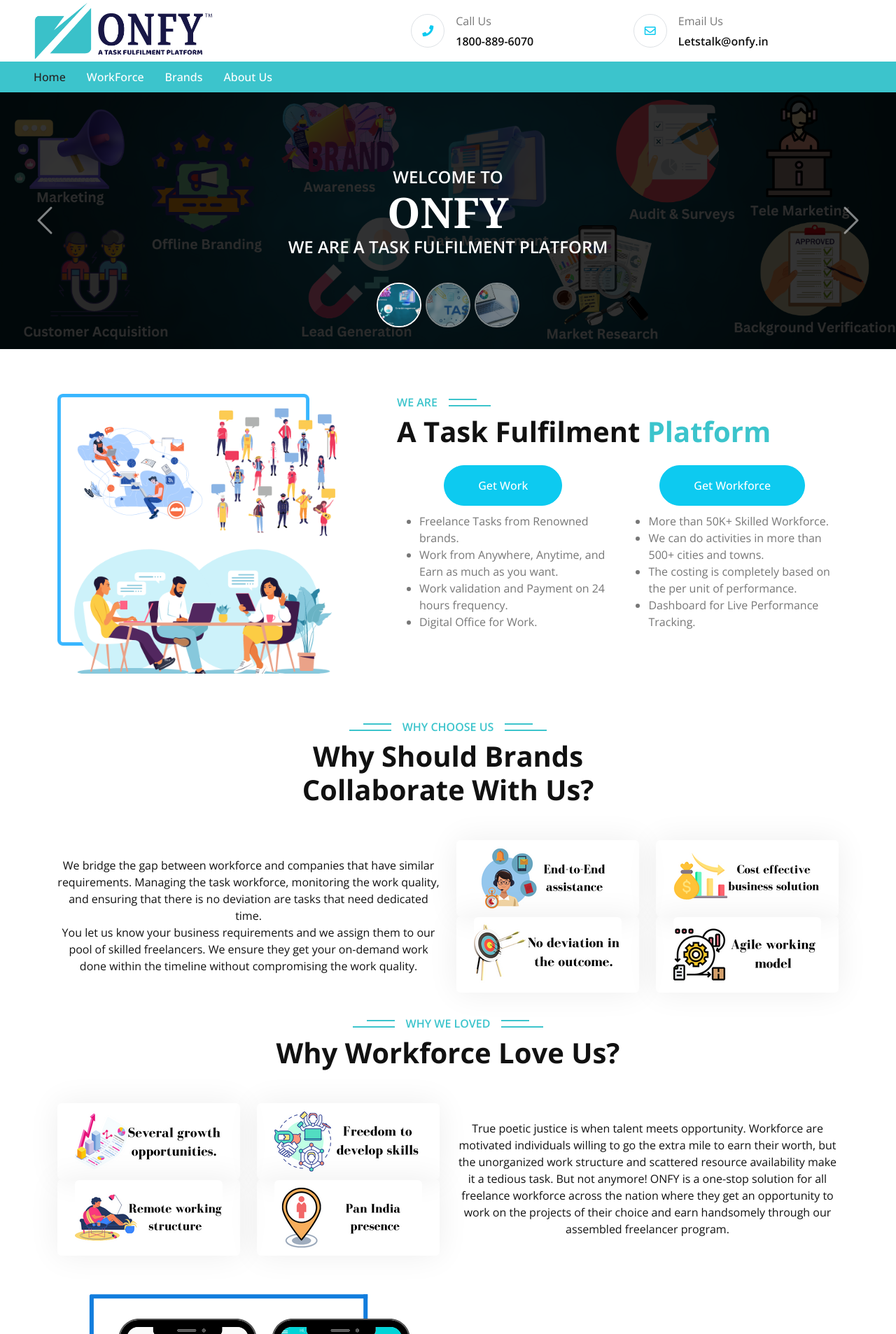
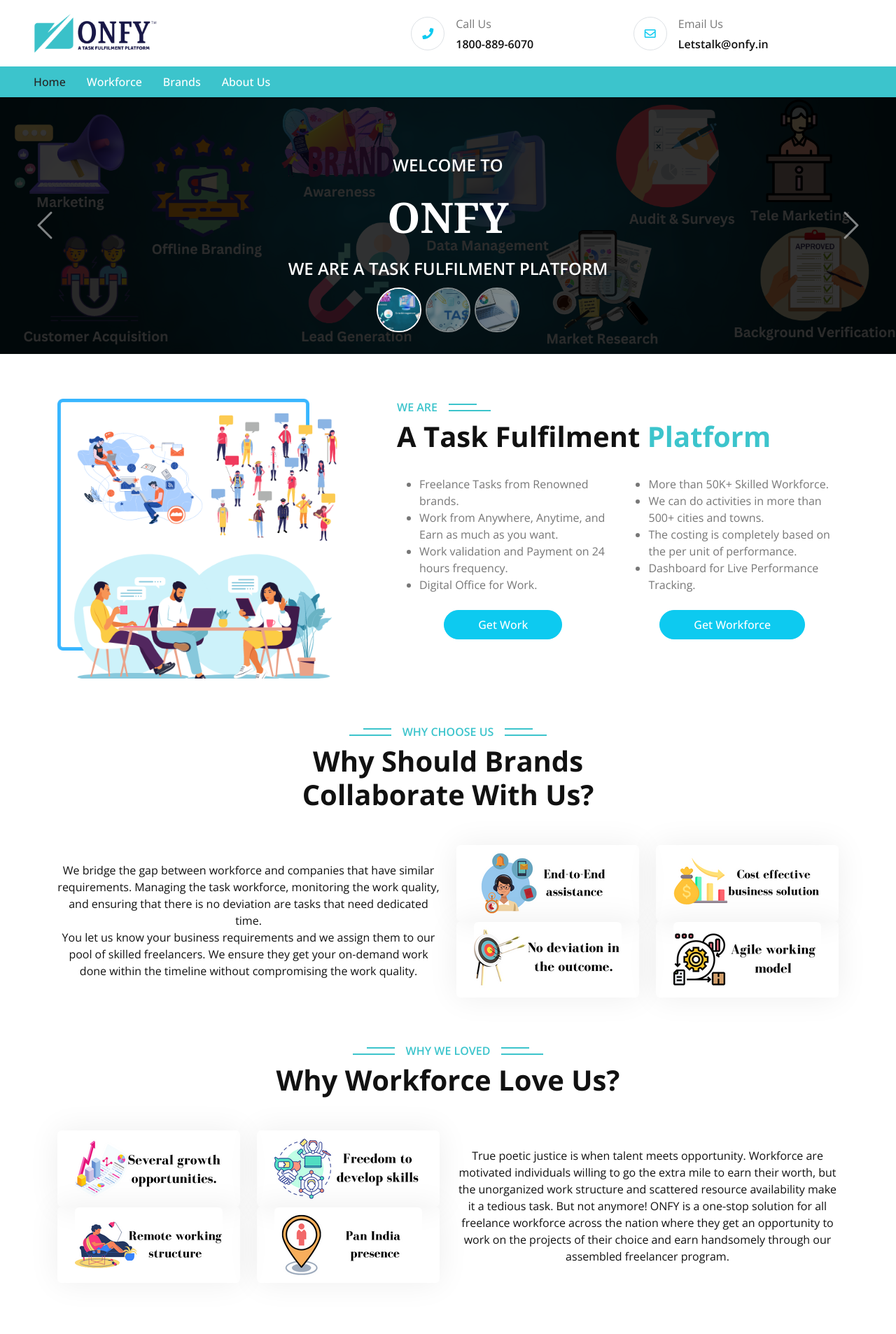
Before and after one commit to er-anupam-kumar/onfy-web, a PHP site: page / in a window 1280 px wide. Shown: the top 1907 px of the page at 70% size. Run offline with PHP 8.4, Linux system fonts and the light colour scheme; some libraries are stand-ins or nearby versions.

Commit message:
On meeting Changes

```diff
--- a/about.php
+++ b/about.php
@@ -6,10 +6,7 @@
         <div class="container text-center py-5">
             <h1 class=" text-white animated slideInDown mb-3" style="font-family:Cambria, Cochin, Georgia, Times, 'Times New Roman', serif; font-size:60px;">About Us</h1>
             <nav aria-label="breadcrumb animated slideInDown">
-                <ol class="breadcrumb justify-content-center mb-0">
-                    <li class="breadcrumb-item"><a class="text-white" href="index.php">Home</a></li>
-                    <li class="breadcrumb-item text-primary active" aria-current="page">About Us</li>
-                </ol>
+
             </nav>
         </div>
     </div>
--- a/assets/css/style.css
+++ b/assets/css/style.css
@@ -202,6 +202,9 @@
 
 
 /*** Section Title ***/
+
+
+
 .section-title {
     position: relative;
     display: inline-block;
@@ -488,9 +491,17 @@
 }
 
 .footer .btn.btn-link:hover {
-    color:#009CFF;
+    color: var(--primary);
     letter-spacing: 1px;
     box-shadow: none;
+}
+
+.footer a{
+    color: var(--light);
+}
+
+.footer a:hover{
+    color: var(--primary);
 }
 
 .footer .copyright {
@@ -504,7 +515,7 @@
 }
 
 .footer .copyright a:hover {
-    color: #009CFF;
+    color: var(--primary);
 }
 
 /*** Project ***/
@@ -514,7 +525,9 @@
 }
 
 .project2 .nav .nav-link.active {
-    background: var(--primary);
+    background: rgb(0,232,255);
+    background: linear-gradient(90deg, rgba(60,196,204,1) 0%, rgba(85,180,255,0.9864320728291317) 35%, rgba(60,196,204,1) 100%);
+
 }
 
 .project2 .nav .nav-link.active h3 {
--- a/brands.php
+++ b/brands.php
@@ -5,11 +5,7 @@
         <div class="container text-center py-5">
             <h1 class=" text-white animated slideInDown mb-3" style="font-family:Cambria, Cochin, Georgia, Times, 'Times New Roman', serif; font-size:60px;">Brands</h1>
             <nav aria-label="breadcrumb animated slideInDown">
-                <ol class="breadcrumb justify-content-center mb-0">
-                    <li class="breadcrumb-item"><a class="text-white" href="index.php">Home</a></li>
 
-                    <li class="breadcrumb-item text-primary active" aria-current="page">Brands</li>
-                </ol>
             </nav>
         </div>
     </div>
--- a/footer.php
+++ b/footer.php
@@ -1,6 +1,6 @@
 
     <!-- Footer Start -->
-    <div class="container-fluid bg-dark text-body footer mt-5 pt-2 wow fadeIn" data-wow-delay="0.1s">
+    <div class="container-fluid bg-dark text-body footer mt-5 pt-4 wow fadeIn" data-wow-delay="0.1s">
         <div class="container ">
             <div class="row g-5">
                 <div class="col-lg-3 col-md-6">
@@ -10,7 +10,7 @@
                     <p class="mb-2"><i class="fa fa-envelope me-3"></i> <a href="mailto:letstalk@onfy.in"> Letstalk@onfy.in </a> </p>
                 </div>
                 <div class="col-lg-5 col-md-6">
-                <h5 class="text-light mt-2 mb-2"> <a href="https://www.google.com/maps/place//data=!4m3!3m2!1s0x396db5ef48bb9171:0x1ee9735aed849d9c!12e1?source=g.page.m.ia._&laa=nmx-review-solicitation-ia2" target="_blank" > Corporate Office </a></h5>
+                <h5 class="maincolor mt-2 mb-2"> <a href="https://www.google.com/maps/place//data=!4m3!3m2!1s0x396db5ef48bb9171:0x1ee9735aed849d9c!12e1?source=g.page.m.ia._&laa=nmx-review-solicitation-ia2" target="_blank" > Corporate Office </a></h5>
                     <p><i class="fa fa-map-marker-alt me-3"></i>LG-11, Ground Floor, JTM Mall, near Jagatpura Flyover, Model Town, Malviya Nagar, Jaipur, Rajasthan, INDIA - 302017</p>
 
 
@@ -20,7 +20,7 @@
 
                 </div>
                 <div class="col-lg-4 col-md-6">
-                <h5 class="text-primary mt-2 mb-2">Quick Links</h5>
+                <h5 class=" mt-2 mb-2">Quick Links</h5>
                 <div class="row">
                     <div class="col-lg-6">
                     <a class="btn btn-link" href="https://www.onfy.in/login">Login</a>
@@ -35,7 +35,7 @@
                     </div>
                     <div class="d-flex pt-2 mb-2">
                         <a class="btn btn-square btn-outline-secondary rounded-circle me-1" href="https://www.instagram.com/joinonfy/" target="_blank"><i class="fab fa-instagram"></i></a>
-                        <a class="btn btn-square btn-outline-secondary rounded-circle me-1" href="#" target="_blank"><i class="fab fa-twitter"></i></a>
+                        <!-- <a class="btn btn-square btn-outline-secondary rounded-circle me-1" href="#" target="_blank"><i class="fab fa-twitter"></i></a> -->
                         <a class="btn btn-square btn-outline-secondary rounded-circle me-1" href="https://www.facebook.com/joinonfy" target="_blank"><i class="fab fa-facebook-f"></i></a>
                         <a class="btn btn-square btn-outline-secondary rounded-circle me-1" href="https://www.youtube.com/channel/UCOOLrKiUq6-oFiEZNZRaaTQ" target="_blank"><i class="fab fa-youtube"></i></a>
                         <a class="btn btn-square btn-outline-secondary rounded-circle me-0" href="https://www.linkedin.com/company/joinonfy/" target="_blank"><i class="fab fa-linkedin-in"></i></a>
@@ -68,7 +68,7 @@
 
 
     <!-- Back to Top -->
-    <a href="#" class="btn btn-lg btn-primary btn-lg-square rounded-circle back-to-top"><i class="bi bi-arrow-up"></i></a>
+    <a style="background-color: #3cc4cc;" href="#" class="btn btn-lg btn-lg-square rounded-circle back-to-top"><i class="bi bi-arrow-up"></i></a>
 
 
     <!-- JavaScript Libraries -->
--- a/header.php
+++ b/header.php
@@ -40,12 +40,12 @@
 
 
     <!-- Brand & Contact Start -->
-    <div class="container-fluid  px-5 wow fadeIn" data-wow-delay="0.1s">
+    <div class="container-fluid  px-5 py-3 wow fadeIn" data-wow-delay="0.1s">
         <div class="row align-items-center top-bar">
             <div class="col-lg-4 col-md-12 text-center text-lg-start mt-1 mb-1">
                 <a href="" class="navbar-brand m-0 p-0">
 
-                    <img src="assets/img/ONFY-Logo (1).png" style="height: 80px;" alt="ONFY Logo" >
+                    <img src="assets/img/ONFY-Logo (1).png" style="height: 55px;" alt="ONFY Logo" >
                 </a>
             </div>
             <div class="col-lg-8 col-md-7 d-none d-lg-block">
@@ -96,7 +96,7 @@
         <div class="collapse navbar-collapse" id="navbarCollapse">
             <div class="navbar-nav me-auto py-3 p-lg-0">
                 <a href="index.php" class="nav-item nav-link active">Home</a>
-                <a href="workforce.php" class="nav-item nav-link">WorkForce</a>
+                <a href="workforce.php" class="nav-item nav-link">Workforce</a>
 
                 <!-- <div class="nav-item dropdown">
                     <a href="#" class="nav-link dropdown-toggle" data-bs-toggle="dropdown">Products</a>
--- a/index.php
+++ b/index.php
@@ -20,8 +20,8 @@
                     <img class="w-100" src="assets/img/slider1ani.png" alt="Welcome to ONFY">
                     <div class="carousel-caption">
                         <div class="p-3" style="max-width: 900px;">
-                            <h4 class="text-white text-uppercase mb-0 animated zoomIn">Welcome To </h4>
-                            <h1 class=" text-white mb-0 animated zoomIn" style="font-family:Cambria, Cochin, Georgia, Times, 'Times New Roman', serif; font-size:60px;">ONFY</h1>
+                            <h4 class="text-white text-uppercase mb-4 animated zoomIn">Welcome To </h4>
+                            <h1 class=" text-white text-uppercase mb-4 animated zoomIn" style="font-family:Cambria, Cochin, Georgia, Times, 'Times New Roman', serif; font-size:60px;">ONFY</h1>
                             <h4 class="text-white text-uppercase mb-4 animated zoomIn">We Are A Task Fulfilment Platform </h4>
                         </div>
                     </div>
@@ -31,8 +31,9 @@
                     <div class="carousel-caption">
                         <div class="p-3" style="max-width: 900px;">
 
-
-                            <h2 class="text-white  mb-4 animated zoomIn">Bridging the gap between Workforce and Companies</h2>
+                            <h4 class="text-white text-uppercase mb-4 animated zoomIn">Bridging the gap </h4>
+                            <h1 class="text-white text-uppercase mb-4 animated zoomIn" style="font-family:Cambria, Cochin, Georgia, Times, 'Times New Roman', serif; font-size:60px;"> Between </h1>
+                            <h4 class="text-white text-uppercase mb-4 animated zoomIn">Workforce and Companies</h4>
                         </div>
                     </div>
                 </div>
@@ -41,7 +42,8 @@
                     <div class="carousel-caption">
                         <div class="p-3" style="max-width: 900px;">
                             <h4 class="text-white text-uppercase mb-4 animated zoomIn">Work from</h4>
-                            <h2 class="text-white text-uppercase mb-4 animated zoomIn"> Anywhere, Anytime, and Earn as much as you want</h2>
+                            <h1 class="text-white text-uppercase mb-4 animated zoomIn" style="font-family:Cambria, Cochin, Georgia, Times, 'Times New Roman', serif; font-size:60px;"> Anywhere, Anytime </h1>
+                            <h4 class="text-white text-uppercase mb-4 animated zoomIn">And Earn as much as you want</h4>
                         </div>
                     </div>
                 </div>
@@ -79,26 +81,27 @@
                         <h2 class="display-6 mb-4">A Task Fulfilment <span class="maincolor">Platform</span></h2>
                             <div class="row">
                                 <div class="col-lg-6">
-                                    <div class="text-center">
-                                <a class="btn btn-info rounded-pill py-3 px-5 text-white" >Get Work</a>
-                                </div>
-                                <ul style="margin-top: 10px;">
+                                <ul class="mt-2">
                                     <li>Freelance Tasks from Renowned brands.</li>
                                     <li>Work from Anywhere, Anytime, and Earn as much as you want.</li>
                                     <li>Work validation and Payment on 24 hours frequency.</li>
                                     <li>Digital Office for Work.</li>
                                 </ul>
+                                <div class="text-center mt-4">
+                                <a class="btn btn-info rounded-pill py-2  px-5 text-white " >Get Work</a>
+                                </div>
                                 </div>
                                 <div class="col-lg-6">
-                                <div class="text-center">
-                                <a class="btn btn-info rounded-pill py-3 px-5 text-white " >Get Workforce</a>
-                                </div>
-                                <ul style="margin-top: 10px;">
+
+                                <ul class="mt-2">
                                     <li>More than 50K+ Skilled Workforce.</li>
                                     <li>We can do activities in more than 500+ cities and towns.</li>
                                     <li>The costing is completely based on the per unit of performance.</li>
                                     <li>Dashboard for Live Performance Tracking.</li>
                                 </ul>
+                                <div class="text-center mt-4">
+                                <a class="btn btn-info rounded-pill py-2 px-5 text-white " >Get Workforce</a>
+                                </div>
                                     </div>
                             </div>
 
@@ -239,7 +242,7 @@
 
 
 
-    <div class="container-xxl py-3">
+    <div class="container-xxl py-5">
         <div class="container">
 
 
```
Also changed, not shown: workforce.php (+4 -8 lines).
